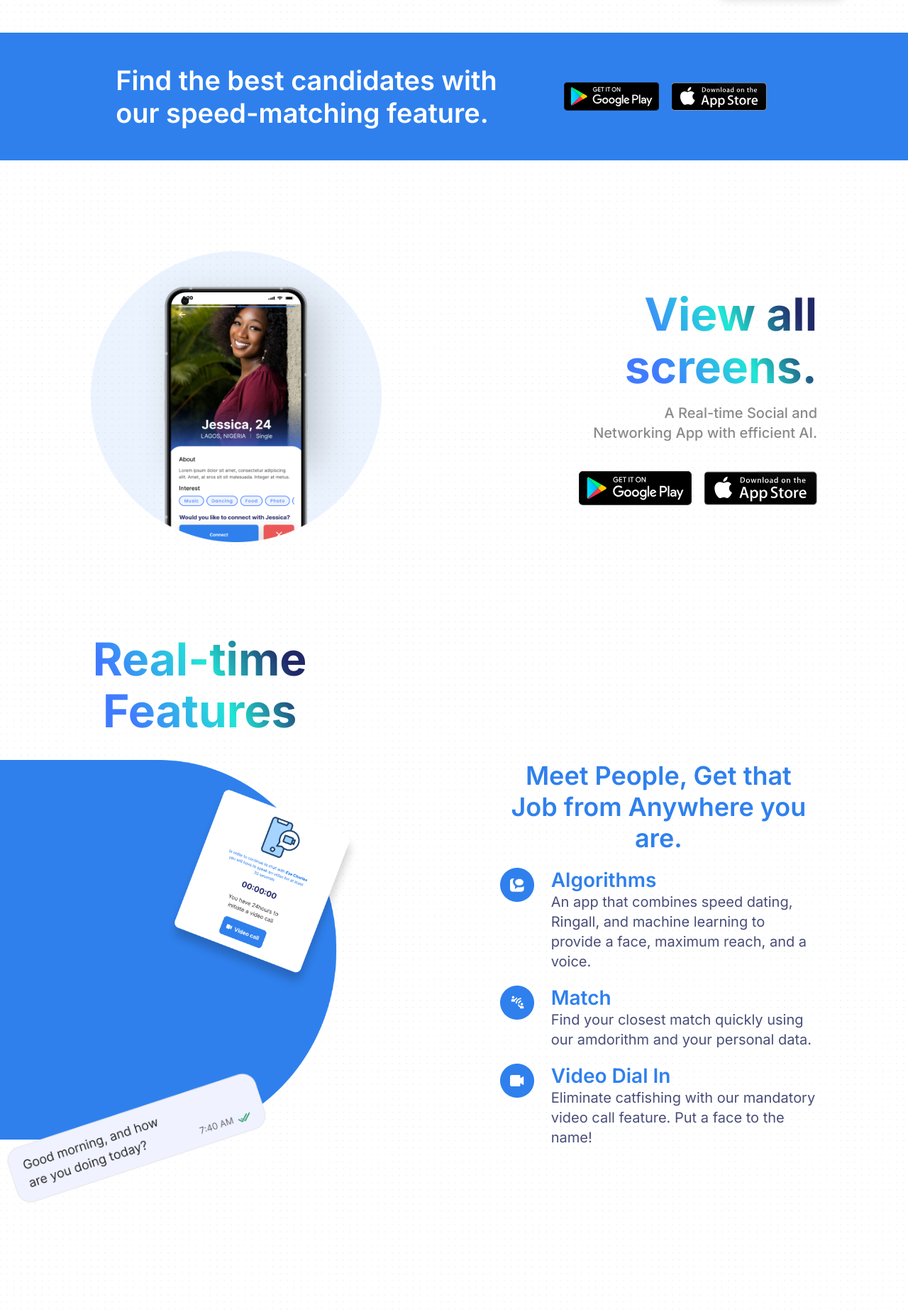
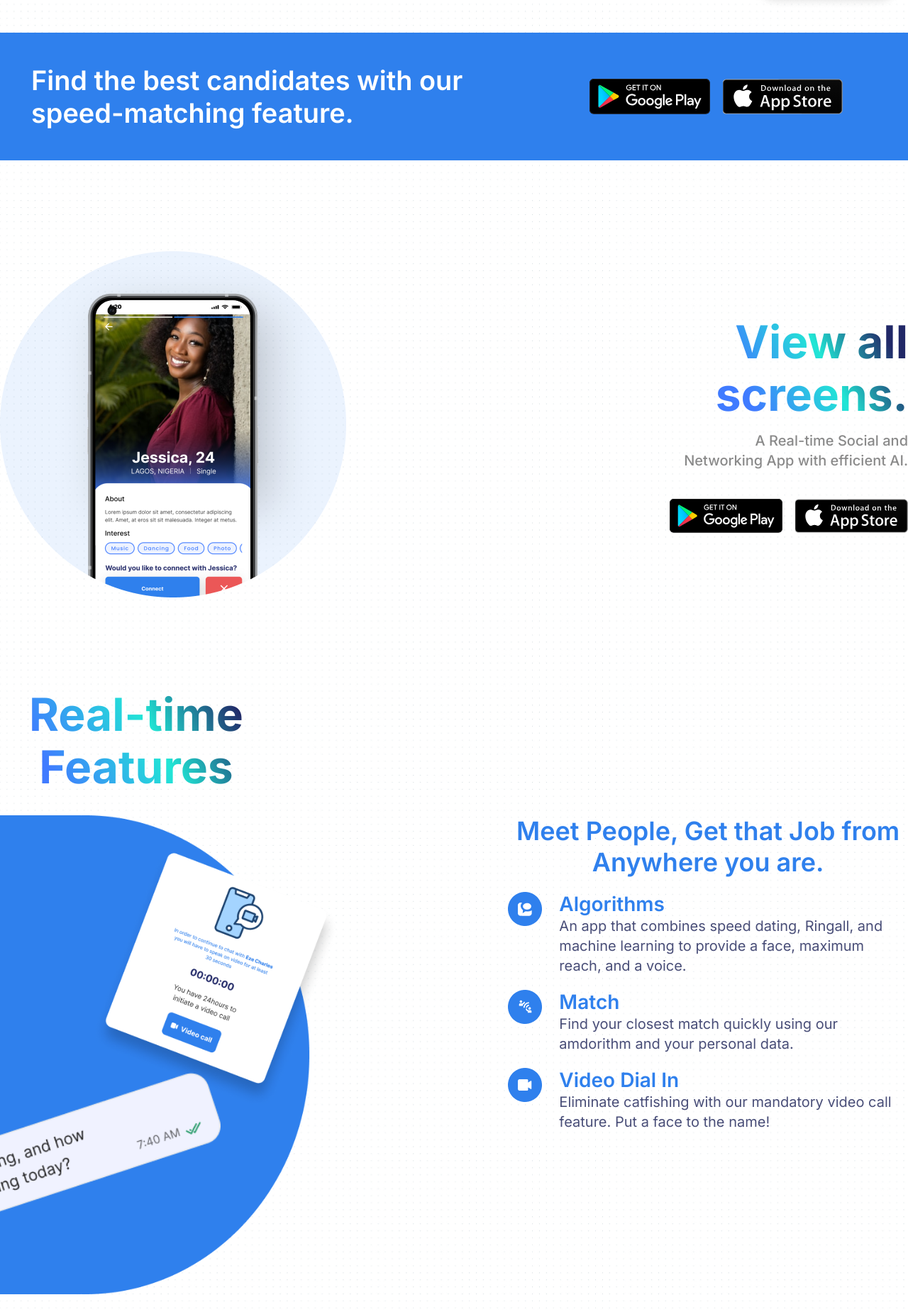
Before and after one commit to Muashef/wiping-landing-page, a React (Vite) app: page / in a window 1280 px wide. Shown: the part 610-2459 px from the top of the page at 71% size. Built offline with nearby package versions, Linux system fonts and the light colour scheme.

Commit message:
fixed alignment issues and scroll stopping

```diff
--- a/src/components/Accordion.jsx
+++ b/src/components/Accordion.jsx
@@ -7,7 +7,7 @@ const Accordion = ({ accordion, index, activeIndex, setActiveIndex }) => {
   // destructure accordion
   const { question, answer } = accordion;
   return (
-    <div onClick={() => setActiveIndex(index)} className=' cursor-pointer'>
+    <div onClick={() => setActiveIndex((index == activeIndex) ? null : index)} className=' cursor-pointer'>
       <div className='bg-white border rounded-sm'>
         <div className='min-h-[68px] flex items-center justify-between px-[30px]'>
           <h6 className='h6'>{question}</h6>
--- a/src/components/Footer.jsx
+++ b/src/components/Footer.jsx
@@ -18,9 +18,9 @@ const Footer = () => {
 
   return (
     <div className="h-[60vh] py-28">
-      <div className="w-[90%] md:w-[50%] mx-auto flex flex-col items-center justify-between text-center">
+      <div className="max-w-[80vw] lg:max-w-7xl md:w-[50%] mx-auto flex flex-col items-center justify-between text-center">
         <div className="w-full text-center">
-          <h2 className="footer__text font-bold w-[25%] mx-auto order-2">Wiping</h2>
+          <h2 className="footer__text font-bold  mx-auto order-2">Wiping</h2>
           <div className="w-full flex flex-col md:flex-row items-center justify-between my-3">
             <p
               className="text-[#212121] tracking-tighter
--- a/src/components/HeroSection.jsx
+++ b/src/components/HeroSection.jsx
@@ -5,7 +5,7 @@ import ios_logo from '../assets/ios-logo.svg';
 const HeroSection = () => {
   return (
     <div className="w-full overflow-hidden">
-      <div className="flex flex-col items-center w-full max-w-[80vw] md:max-w-6xl justify-between gap-8 mx-auto md:flex-row">
+      <div className="flex flex-col items-center w-full max-w-[80vw] md:max-w-7xl justify-between gap-8 mx-auto md:flex-row">
         <div className="w-full md:max-w-[50%]">
           <h2 className="text-[21px] mt-4 leading-9 text-center md:text-left md:text-[58px] md:leading-[54px] font-semibold text-[#033B6C]">
             Networking is a
--- a/src/components/SectionFive.jsx
+++ b/src/components/SectionFive.jsx
@@ -5,7 +5,7 @@ import ios_logo from '../assets/ios-logo.svg';
 const SectionFive = () => {
   return (
     <div className="w-full py-32 mt-2 lg:mt-32">
-      <div className="flex flex-col md:flex-row items-center justify-between w-[80%] gap-6 mx-auto">
+      <div className="flex flex-col md:flex-row items-center justify-between max-w-[80vw] lg:max-w-7xl w-full gap-6 mx-auto">
         <div className="flex flex-col items-center md:items-start">
           <h2 className="efficiency__text font-bold text-center md:text-left mb-3">
             Efficiency <br /> Guaranteed
--- a/src/components/SectionFour.jsx
+++ b/src/components/SectionFour.jsx
@@ -8,15 +8,15 @@ import mobile_algorithms from '../assets/mobile-algorithm.png';
 const SectionFour = () => {
   return (
     <div>
-      <div className="w-full md:w-[80%] mx-auto">
-        <header className=" text-center md:w-[30%]">
+      <div className="w-full  lg:max-w-7xl mx-auto">
+        <div className=" text-center md:w-[30%]">
           <h2 className="font-bold realtime__text">
             Real-time
             <br />
             Features
           </h2>
-        </header>
-        <main className="flex flex-col md:flex-row justify-between gap-10 mt-8">
+        </div>
+        <div className="flex flex-col md:flex-row justify-between gap-10 mt-8">
           {window.innerWidth > 768 ? (
             <div className="md:w-[60%] relative">
               <img
@@ -39,7 +39,7 @@ const SectionFour = () => {
               />
             </div>
           )}
-          <div className="w-[90%] mx-auto md:w-[50%] md:ml-auto">
+          <div className="w-full max-w-[80vw] mx-auto md:w-[50%] md:ml-auto">
             <h2 className="font-semibold text-[20px] md:text-[36px] leading-6 md:leading-[44px] text-[#2F80ED] text-center">
               Meet People, Get that Job from Anywhere you are.
             </h2>
@@ -80,7 +80,7 @@ const SectionFour = () => {
               </div>
             </div>
           </div>
-        </main>
+        </div>
       </div>
     </div>
   );
--- a/src/components/SectionThree.jsx
+++ b/src/components/SectionThree.jsx
@@ -5,7 +5,7 @@ import ios_logo from '../assets/ios-logo.svg';
 const SectionThree = () => {
   return (
     <div className="w-full py-32">
-      <div className="w-full md:w-[80%] flex flex-col md:flex-row items-center justify-between gap-6 mx-auto">
+      <div className="w-full max-w-[80vw] lg:max-w-7xl flex flex-col md:flex-row items-center justify-between gap-6 mx-auto">
         <div className="w-[60%] md:w-[40%]">
           <img src={view_hero} alt="view_hero_image" />
         </div>
--- a/src/components/SectionTwo.jsx
+++ b/src/components/SectionTwo.jsx
@@ -5,7 +5,7 @@ import ios_logo from '../assets/ios-logo.svg';
 const SectionTwo = () => {
   return (
     <div className="bg-[#2F80ED] mt-8 py-8 w-full md:p-11 flex items-center justify-center">
-      <div className="flex flex-col items-center gap-6 w-full lg:w-[80%] justify-between md:flex-row mx-auto">
+      <div className="flex flex-col items-center gap-6 w-full max-w-[80vw] lg:max-w-7xl justify-between md:flex-row mx-auto">
         <h2 className="font-semibold text-sm text-center md:text-left w-full md:text-[37.9px] md:leading-[46px] text-[#fff] md:w-[60%]">
           Find the best candidates with our speed-matching feature.
         </h2>
--- a/src/index.css
+++ b/src/index.css
@@ -14,11 +14,10 @@
 
 #root {
   width: 100vw;
-  overflow-x: hidden;
 }
 
 body {
-  @apply w-full overflow-x-hidden;
+  @apply w-full lg:overflow-x-hidden;
   background: url("/dot-bg.svg") #FFFFFF;
   background-size: cover;
   background-repeat: no-repeat;
```
